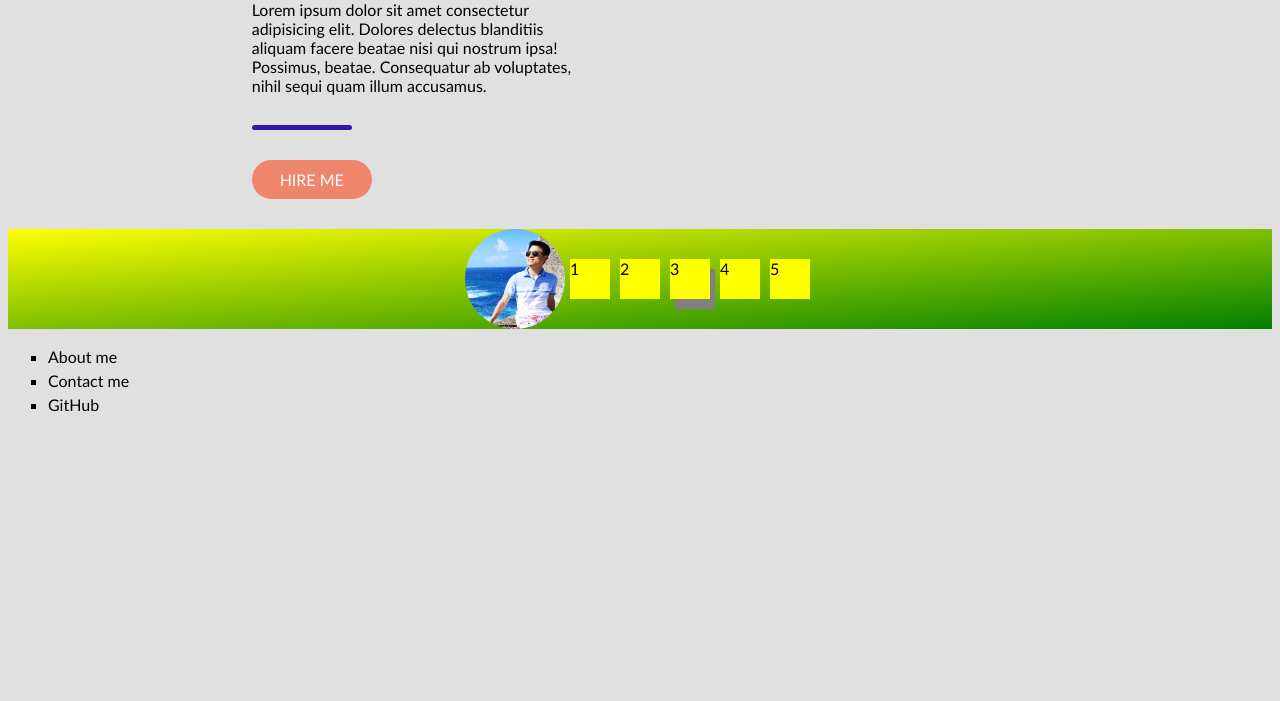
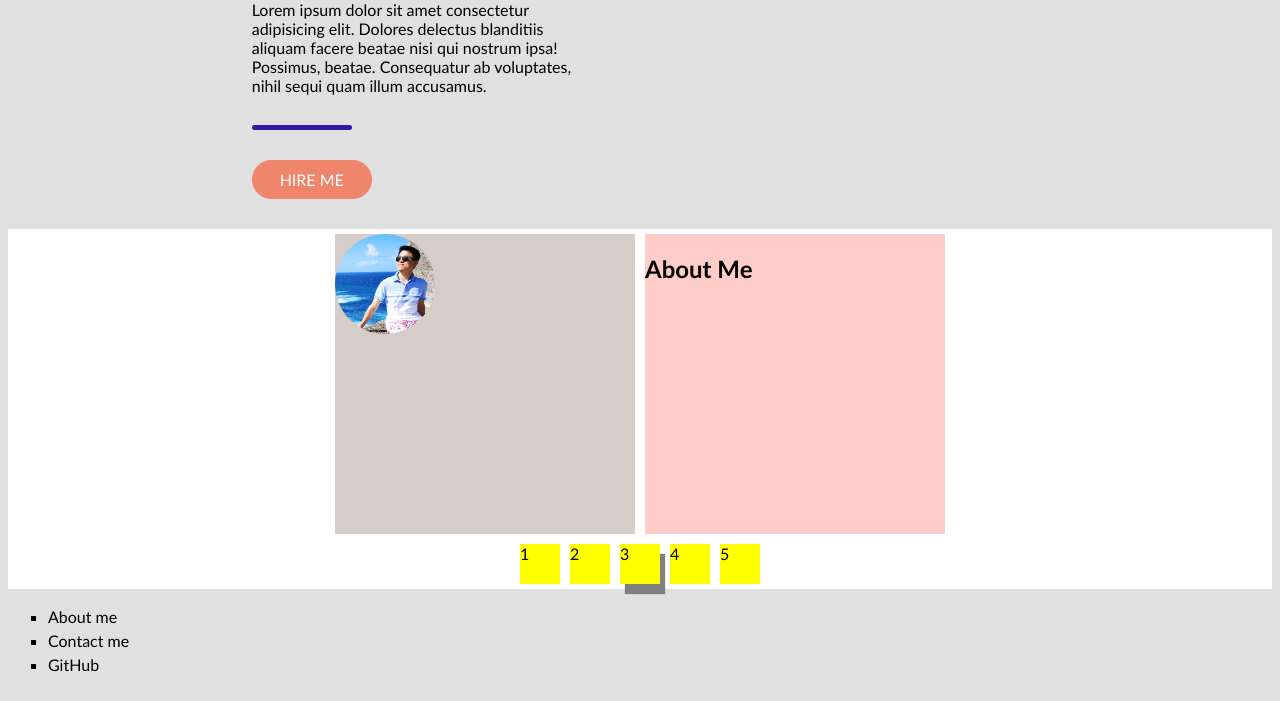
Before and after one commit to starwavelin/front-end-practice, a plain HTML site: page twelve-hour-yt-bootcamp-html-css/online-portfolio/index.html in a window 1280 px wide. Shown: the part 170-871 px from the top of the page. Before the commit the page ends 800 px from the top, so only its background shows below. Drawn offline with Linux system fonts and the light colour scheme.

Commit message:
feat: use flex to style about-me section

```diff
--- a/twelve-hour-yt-bootcamp-html-css/online-portfolio/index.html
+++ b/twelve-hour-yt-bootcamp-html-css/online-portfolio/index.html
@@ -44,11 +44,18 @@
       </div>
     </div>
     <section id="about-me">
-      <img
-        class="avatar"
-        src="./images/codingbro.png"
-        alt="Codingbro Headshot"
-      />
+      <div class="about-me">
+        <img
+          class="avatar"
+          src="./images/codingbro.png"
+          alt="Codingbro Headshot"
+        />
+      </div>
+      <div class="about-me-second">
+        <h2>About Me</h2>
+      </div>
+    </section>
+    <section>
       <div class="tile">1</div>
       <div class="tile">2</div>
       <div class="tile" id="having-shadow">3</div>
--- a/twelve-hour-yt-bootcamp-html-css/online-portfolio/styles.css
+++ b/twelve-hour-yt-bootcamp-html-css/online-portfolio/styles.css
@@ -35,12 +35,6 @@ body {
   color: green;
 }
 
-.about-me {
-  width: 100%;
-  height: 300px;
-  background-color: rgba(200 188 182 / 75%);
-}
-
 .avatar {
   width: 100px;
   border-radius: 50%;
@@ -68,14 +62,29 @@ body {
 }
 
 section {
-  background-image: linear-gradient(to bottom right, yellow, green);
+  background-color: #ffffff;
   width: 100%;
-  height: 100px;
+  /* height: 300px; */ /* we comment this height of section b/c we want the height of section to be dependent on the max height of its sub div*/
 
   display: flex;
   flex-direction: row;
   justify-content: center; /* justify based on the main axis */
   align-items: center; /* justify based on the vice axis */
+  flex-wrap: wrap;
+}
+
+.about-me {
+  width: 300px;
+  height: 300px;
+  background-color: rgba(200 188 182 / 75%);
+  margin: 5px;
+}
+
+.about-me-second {
+  width: 300px;
+  height: 300px;
+  background-color: rgba(300 188 182 / 75%);
+  margin: 5px;
 }
 
 .tile {
```
